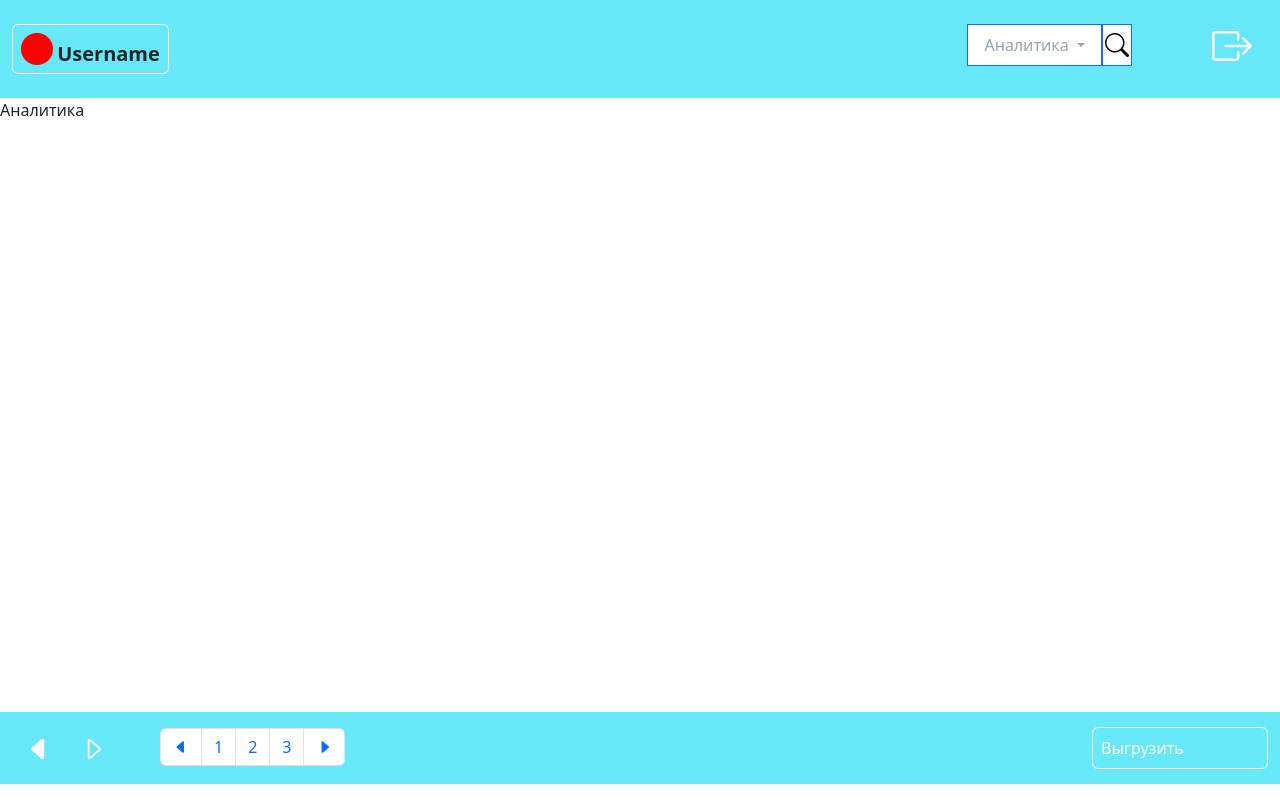
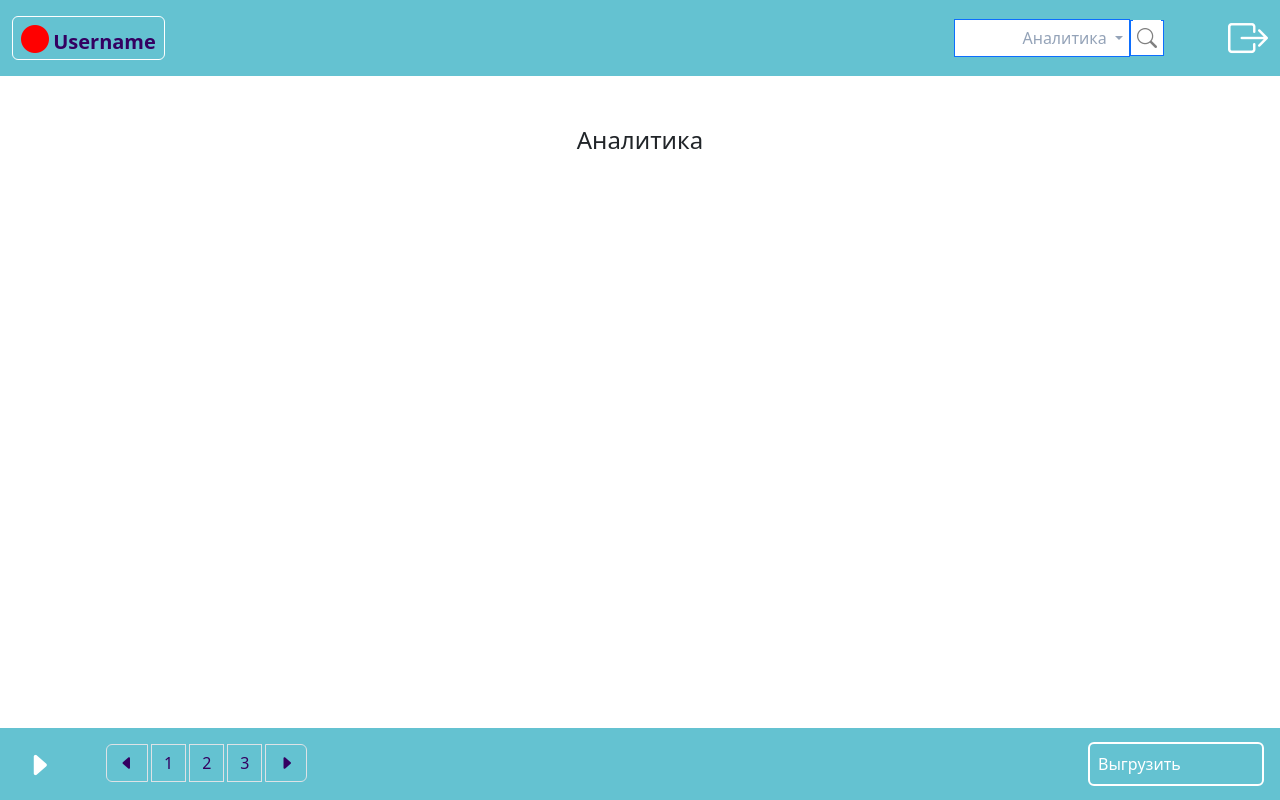
Before and after one commit to Studio-Yandex-Practicum/adaptive_hockey_federation, a Django app: page /analytics/ in a window 1280 px wide. Run offline with Django 4.2, Linux system fonts and the light colour scheme; some libraries are stand-ins or nearby versions.

Commit message:
Поправлены замечания, исправлен цвет

```diff
--- a/adaptive_hockey_federation/templates/base.html
+++ b/adaptive_hockey_federation/templates/base.html
@@ -16,7 +16,7 @@
     <header>
       {% include 'includes/header.html' %}
     </header>
-    <main>
+    <main class="container py-5 text-center text-2xl">
     {% block content %}
       Основной текст
     {% endblock %}
--- a/adaptive_hockey_federation/templates/includes/button.html
+++ b/adaptive_hockey_federation/templates/includes/button.html
@@ -1,7 +1,7 @@
 {% with request.path as current_url_name %}
   <a href="{{ url_name }}"
-    class="nav-link border border-white bg-cyan-300 hover:bg-violet-950 text-white p-2 w-44 text-left
-    {% if current_url_name  == url_name %}bg-violet-950{% endif %}">
+    class="nav-link border border-2 border-white hover:bg-[#340061] text-white p-2 mx-1 w-44 text-left
+    {% if current_url_name  == url_name %}bg-[#340061]{% else %}bg-[#64c2d1]{% endif %}">
       {{ name }}
   </a>
 {% endwith %}
--- a/adaptive_hockey_federation/templates/includes/drawer.html
+++ b/adaptive_hockey_federation/templates/includes/drawer.html
@@ -1,4 +1,4 @@
-<div class="offcanvas offcanvas-start  bg-violet-950" data-bs-backdrop="static" tabindex="-1"
+<div class="offcanvas offcanvas-start" style="background-color: #340061;" data-bs-backdrop="static" tabindex="-1"
 id="staticBackdrop" aria-labelledby="staticBackdropLabel">
 
   <div class="offcanvas-body mx-auto">
@@ -35,10 +35,7 @@ id="staticBackdrop" aria-labelledby="staticBackdropLabel">
 
   <div class="offcanvas-footer pb-5">
     <button type="button" class="btn ps-16" data-bs-dismiss="offcanvas" aria-label="Close">
-      <i class="bi bi-caret-left fs-3" style="color: white;"></i>
-    </button>
-    <button type="button" class="btn">
-      <i class="bi bi-caret-right-fill fs-3" style="color: white;"></i>
+      <i class="bi bi-caret-left-fill fs-3" style="color: white;"></i>
     </button>
   </div>
 </div>
--- a/adaptive_hockey_federation/templates/includes/dropdown_button.html
+++ b/adaptive_hockey_federation/templates/includes/dropdown_button.html
@@ -1,7 +1,7 @@
 {% with request.resolver_match.view_name as view_name %}
 
-  <li class="nav-item dropdown mt-3">
-    <a class="nav-link dropdown-toggle border border-primary bg-white w-auto text-slate-400" href="#"
+  <li class="nav-item dropdown place-self-center p-0">
+    <a class="nav-link dropdown-toggle border border-primary bg-white w-44 text-slate-400 p-1.5 text-end" href="#"
     role="button" data-bs-toggle="dropdown" aria-expanded="false">
       {% if view_name  == 'main:users' %}Роль{% endif %}
       {% if view_name  == 'main:teams' %}Команда{% endif %}
--- a/adaptive_hockey_federation/templates/includes/footer.html
+++ b/adaptive_hockey_federation/templates/includes/footer.html
@@ -1,27 +1,24 @@
-<div class="footer-copyright py-3">
-  <nav class="navbar navbar-light bg-cyan-300">
+<div class="footer-copyright">
+  <nav class="navbar navbar-light" style="background-color: #64c2d1;">
     <div class="container">
       <div class="nav nav-pills justify-content-start">
-        <button class="btn" type="button">
-          <i class="bi bi-caret-left-fill fs-3" style="color: white;"></i>
-        </button>
         <button class="btn" type="button" data-bs-toggle="offcanvas" data-bs-target="#staticBackdrop"
         aria-controls="staticBackdrop">
-          <i class="bi bi-caret-right fs-3" style="color: white;"></i>
+          <i class="bi bi-caret-right-fill fs-3" style="color: white;"></i>
         </button>
         <nav aria-label="Page navigation example" class="p-2">
           <ul class="pagination ps-8">
             <li class="page-item">
-              <a class="page-link" href="#" aria-label="Previous">
-                <i class="bi bi-caret-left-fill"></i>
+              <a class="page-link bg-[#64c2d1] me-1" href="#" aria-label="Previous">
+                <i class="bi bi-caret-left-fill" style="color: #340061;"></i>
               </a>
             </li>
-            <li class="page-item"><a class="page-link hover:text-black" href="#">1</a></li>
-            <li class="page-item"><a class="page-link hover:text-black" href="#">2</a></li>
-            <li class="page-item"><a class="page-link hover:text-black" href="#">3</a></li>
+            <li class="page-item"><a class="page-link bg-[#64c2d1] me-1" style="color: #340061;" href="#">1</a></li>
+            <li class="page-item"><a class="page-link bg-[#64c2d1] me-1" style="color: #340061;" href="#">2</a></li>
+            <li class="page-item"><a class="page-link bg-[#64c2d1] me-1" style="color: #340061;" href="#">3</a></li>
             <li class="page-item">
-              <a class="page-link" href="#" aria-label="Next">
-                <i class="bi bi-caret-right-fill"></i>
+              <a class="page-link bg-[#64c2d1]" href="#" aria-label="Next">
+                <i class="bi bi-caret-right-fill" style="color: #340061;"></i>
               </a>
             </li>
           </ul>
--- a/adaptive_hockey_federation/templates/includes/header.html
+++ b/adaptive_hockey_federation/templates/includes/header.html
@@ -1,22 +1,22 @@
-<nav class="navbar navbar-light bg-cyan-300">
+<nav class="navbar navbar-light" style="background-color: #64c2d1;">
 
   <div class="container">
     <ul class="nav d-flex justify-content-start">
       <div class="border border-white rounded px-2">
-        <i class="bi bi-circle-fill fs-2" style="color: red;"></i>
-        <b class="text-xl">Username</b>
+        <i class="bi bi-circle-fill fs-3" style="color: red;"></i>
+        <b class="text-xl" style="color: #340061;">Username</b>
       </div>
     </ul>
 
     <ul class="nav justify-content-end">
-      <li class="nav-item">
+      <li class="nav-item d-flex">
         {% include "includes/dropdown_button.html" %}
-        <a class="nav-link border border-primary mt-3 mb-4 bg-white p-0.5" href="##">
-          <i class="bi bi-search fs-4 bg-white" style="color: black;"></i>
+        <a class="nav-link border border-primary place-self-center bg-white p-0.5" href="##">
+          <i class="bi bi-search fs-5 p-1 bg-white" style="color: grey;"></i>
         </a>
       </li>
       <li class="nav-item ms-16">
-        <a class="nav-link" href="##">
+        <a class="nav-link p-0" href="##">
           <i class="bi bi-box-arrow-right fs-1" style="color: white;"></i>
         </a>
       </li>
```
